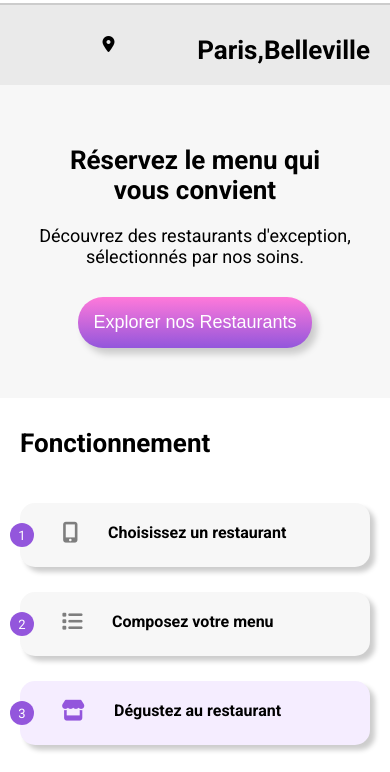
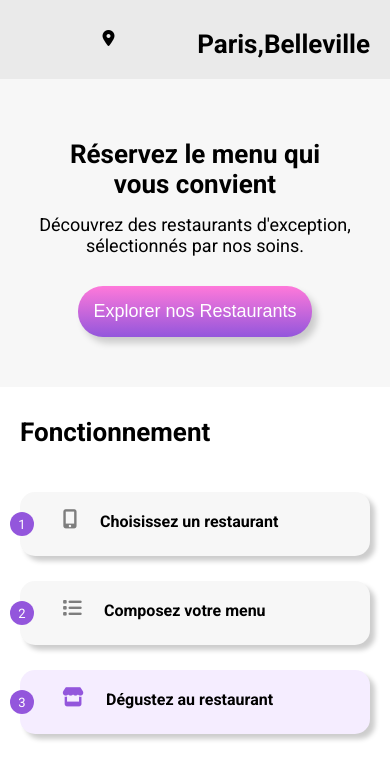
Before and after one commit to P-Kilian/OCR-Projet-3, a website: page index.html in a window 390 px wide. Shown: the part 82-854 px from the top of the page. Drawn offline with Linux system fonts and the light colour scheme; a web font is replaced by a local one.

Commit message:
Update on responsiveness

```diff
--- a/sass/layout/_fonc.scss
+++ b/sass/layout/_fonc.scss
@@ -2,17 +2,15 @@
 @import "../utils/variables";
 
 .fonc {
-    padding-bottom: 30px;
+
+    height: 100%;
 
     &__list {
         @include flex;
-
         flex-direction: column;
+        padding-bottom: 60px;
     }
 
-    li:nth-child(3) {
-        background: #F5EDFF;
-       }
 
     &__step {
         @include flex;
@@ -23,6 +21,7 @@
         padding: 20px;
         box-shadow: 5px 5px 5px rgb(0, 0, 0,0.2);
         font-weight: bold;
+        font-size: normal;
 
         counter-increment: step-counter;
 
@@ -43,16 +42,20 @@
             width: 1.5rem;
         }
         &__icon {
-            transform: scale(130%);
-            position: relative;
-            top: 2px;
-            left: 5px;
-            padding-right: 2rem;
+            transform: scale(120%);
             color: #7E7E7E;
 
         &.fa-store {
-                color: $primaire;
-                  }
+            color: $primaire;
+              }
+        }
+
+        &:nth-child(3) {
+            background: #F5EDFF;
+        }
+
+        &__text {
+            padding-left: 1.5rem;
         }
     }
 }
--- a/sass/layout/_header.scss
+++ b/sass/layout/_header.scss
@@ -8,7 +8,7 @@
 
     &__img{
       margin: auto;
-      width: 60%;
+      width: 50%;
       height: 100%;
       object-fit: contain;
     }
--- a/sass/layout/_reservation.scss
+++ b/sass/layout/_reservation.scss
@@ -11,7 +11,7 @@
       text-align: center;
       margin: auto;
       width: 80%;
-      padding-bottom: 20px;
+      padding-bottom: 15px;
     }
     &__text {
       font-size: 18px;
--- a/sass/main.scss
+++ b/sass/main.scss
@@ -21,8 +21,8 @@
 
 html, body {
   margin: auto;
-  min-width: 380px;
-  max-width: 768px;
+  min-width: 320px;
+  max-width: 480px;
 
   text-align: center;
   }
```
Also changed, not shown: css/style.css, 1 other file.
